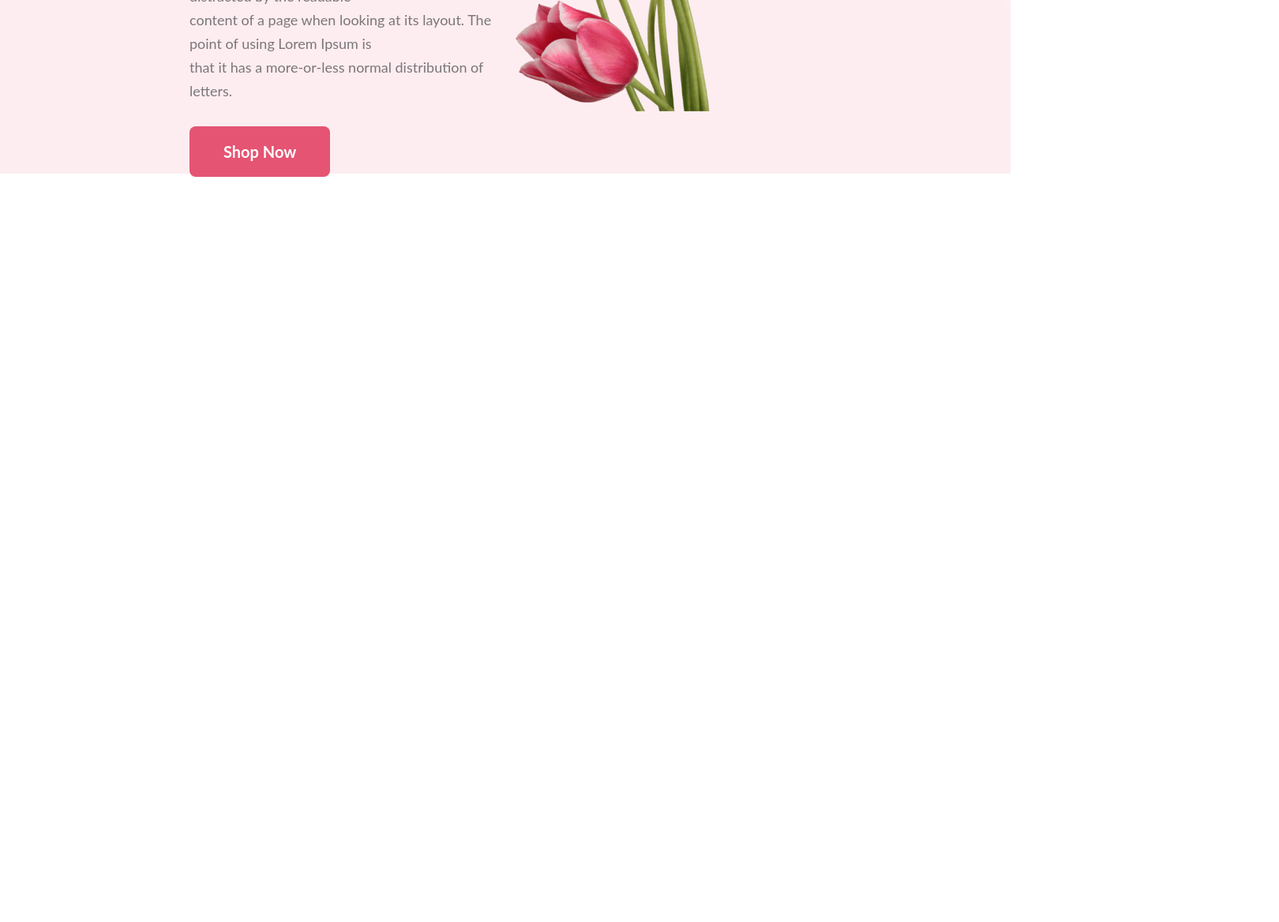
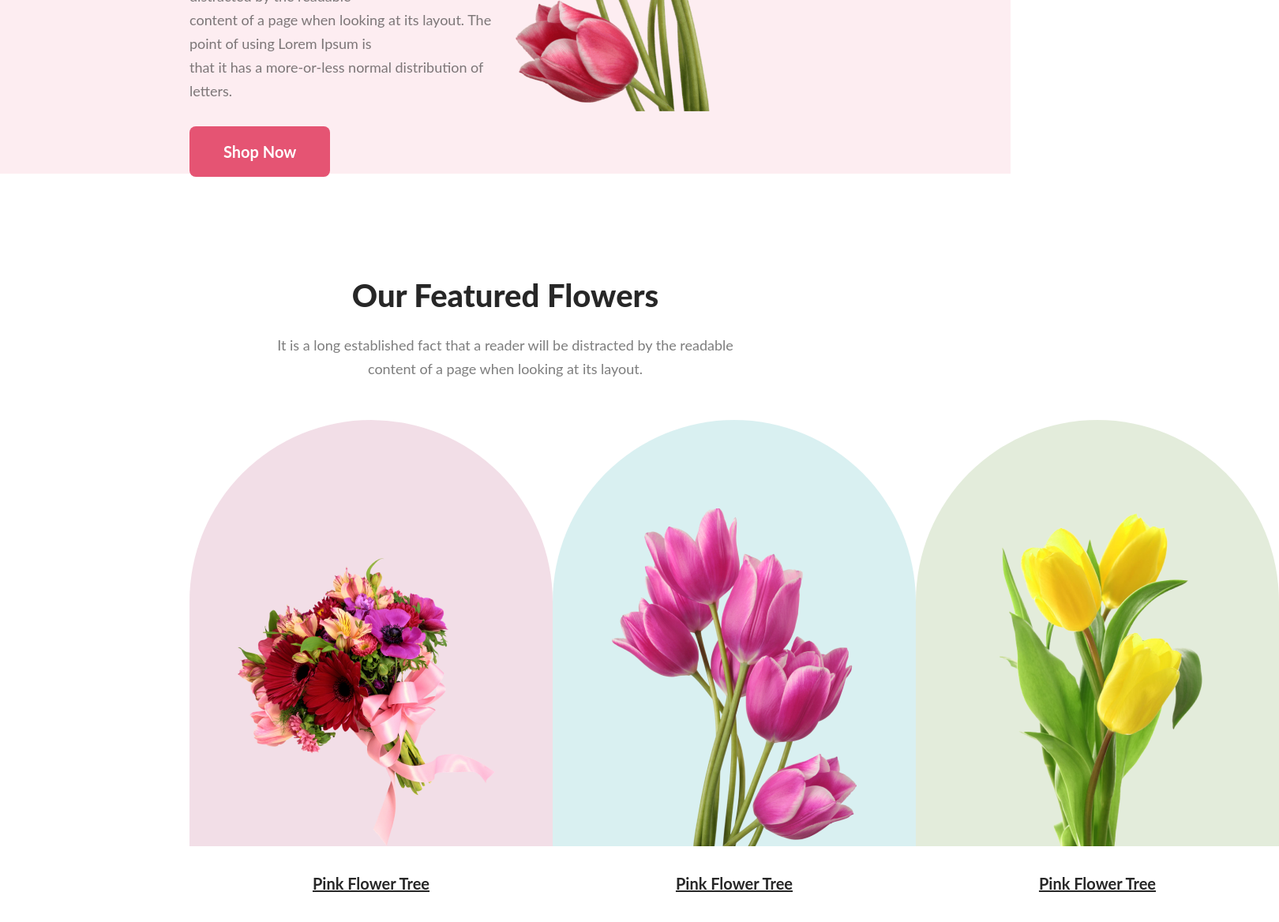
Before and after one commit to salman-farcy/assignment-01, a plain HTML site: page index.html in a window 1280 px wide. Shown: the part 500-1668 px from the top of the page at 79% size, 1620 px wide, since content can reach past the window. Before the commit the page ends 800 px from the top, so only its background shows below. Drawn offline with Linux system fonts and the light colour scheme.

Commit message:
flowers section

```diff
--- a/index.html
+++ b/index.html
@@ -24,5 +24,41 @@
      </header>
      <!--01 header section end -->
 
+     <!--02 flowers section start-->
+     <section class="flowers-wraper">
+          <!-- heading content  -->
+          <div class="wraper-heading">
+               <h2 class="heading-rap">Our Featured Flowers</h2>
+               <p class="para-rap">It is a long established fact that a reader will be distracted by the readable content of a page when looking at its layout.</p>
+          </div>
+
+          <!-- flowers-container -->
+          <div class="flowers-container">
+               <!-- 01 -->
+               <div class="mime-mead">
+                    <div class="flowers-dive flower-1">
+                         <img src="imagesh/pngwing 5.png" alt="">
+                    </div>
+                    <p class="underline-para">Pink Flower Tree</p>
+               </div>
+               <!-- 02 -->
+               <div class="mime-mead">
+                    <div class="flowers-dive flower-2">
+                         <img src="imagesh/pngwing 6.png" alt="">
+                    </div>
+                    <p class="underline-para">Pink Flower Tree</p>
+               </div>
+               <!-- 03 -->
+               <div class="mime-mead">
+                    <div class="flowers-dive flower-3">
+                         <img src="imagesh/pngwing 7.png" alt="">
+                    </div>
+                    <p class="underline-para">Pink Flower Tree</p>
+               </div>
+          </div>
+     </section>
+     <!--02 flowers section end-->
+
+
 </body>
 </html>
--- a/style.css
+++ b/style.css
@@ -8,6 +8,9 @@
 /* Reusing CSS start ---------------------00*/
 a{
      text-decoration: none;
+}
+section{
+     padding: 130px 240px;
 }
 .primary-btn{
      padding: 20px 43px;
@@ -64,3 +67,62 @@ a{
      width: 100%;
 }
 /* 01 header section end -----------------01*/
+
+/* 02 flowers section start --------------02*/
+/* heading content */
+.flowers-wraper .wraper-heading{
+     text-align: center;
+     width: 630px;
+     margin: 0 auto;
+}
+.wraper-heading .heading-rap{
+     color: #272727;
+     font-family: Lato;
+     font-size: 40px;
+     font-weight: 800;
+     margin-bottom: 24px;
+}
+.wraper-heading .para-rap{
+     color: rgba(39, 39, 39, 0.60);
+     font-family: Lato;
+     font-size: 18px;
+     font-weight: 400;
+     line-height: 30px;
+}
+/* flowers-container */
+.flowers-wraper .flowers-container{
+     display:flex;
+     align-items: center;
+     justify-content: space-between;
+     margin-top: 50px;
+}
+.flowers-container .flowers-dive{
+     width:460px;
+     height:540px;
+     display:flex;
+     align-items: end;
+     justify-content: center;
+}
+.flowers-container .flower-1{
+     border-radius: 300px 300px 0px 0px;
+     background: rgba(167, 33, 98, 0.15)
+}
+.flowers-container .flower-2{
+     border-radius: 300px 300px 0px 0px;
+     background: rgba(5, 151, 160, 0.15);
+}
+.flowers-container .flower-3{
+     border-radius: 300px 300px 0px 0px;
+     background: rgba(71, 125, 17, 0.15);
+}
+.flowers-container .mime-mead .underline-para{
+     color: #272727;
+     text-align: center;
+     font-family: Lato;
+     font-size: 20px;
+     font-weight: 700;
+     line-height: 35px;
+     text-decoration-line: underline;
+     padding-top: 30px;
+}
+/* 02 flowers section start --------------02*/
```
